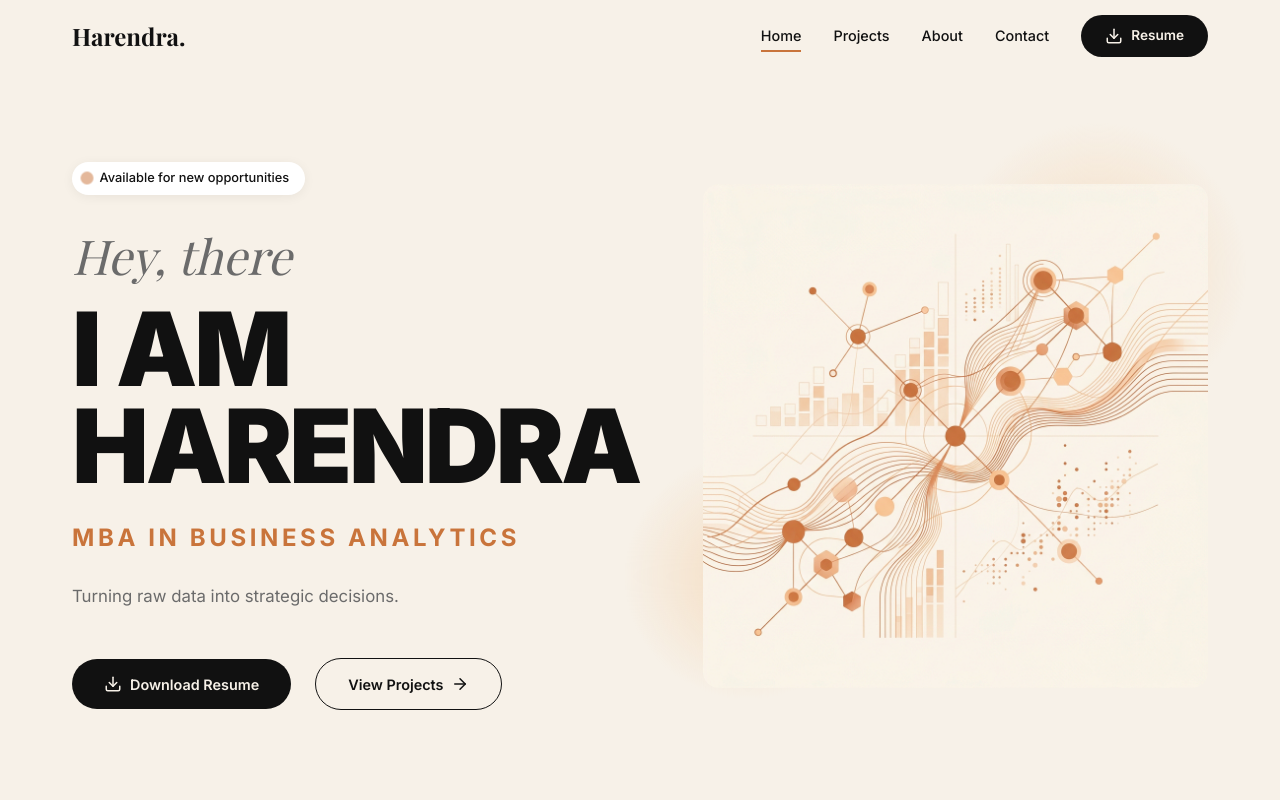
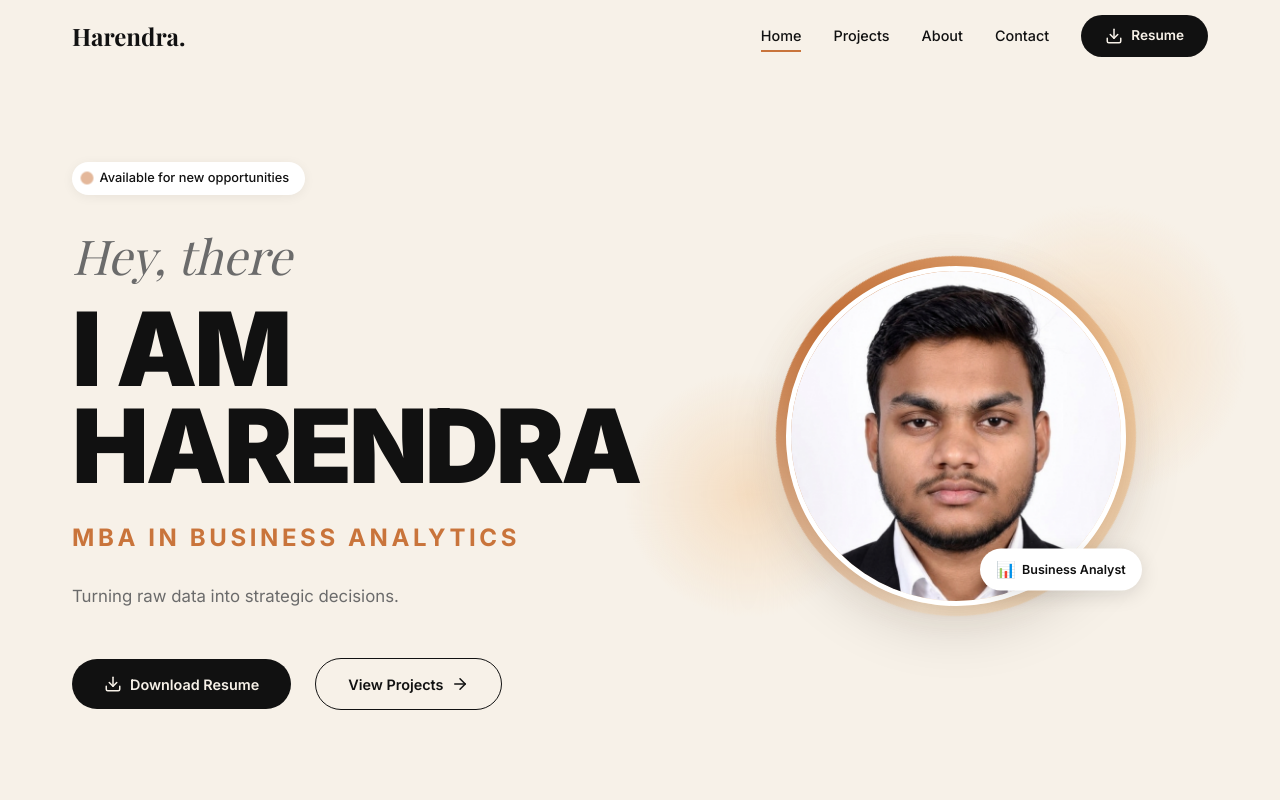
Before and after one commit to preharendra/harendra_portfolio, a plain HTML site: page index.html in a window 1280 px wide. Shown: the top 800 px of the page. Drawn offline with nearby package versions, Linux system fonts and the light colour scheme; a web font is replaced by a local one.

Commit message:
feat: add profile photo to hero section with premium circular frame styling

```diff
--- a/index.html
+++ b/index.html
@@ -34,7 +34,7 @@
         <a href="#projects" class="nav__link" data-section="projects">Projects</a>
         <a href="#about" class="nav__link" data-section="about">About</a>
         <a href="#contact" class="nav__link" data-section="contact">Contact</a>
-        <a href="Harendra_Update_Resume.pdf" target="_blank" class="nav__cta" id="nav-resume-btn">
+        <a href="Harendra_Update_Resume.docx" download class="nav__cta" id="nav-resume-btn">
           <svg class="btn--icon" viewBox="0 0 24 24" fill="none" stroke="currentColor" stroke-width="2"
             stroke-linecap="round" stroke-linejoin="round">
             <path d="M21 15v4a2 2 0 0 1-2 2H5a2 2 0 0 1-2-2v-4" />
@@ -73,7 +73,7 @@
         </p>
 
         <div class="hero__ctas reveal reveal-delay-4">
-          <a href="Harendra_Update_Resume.pdf" target="_blank" class="btn btn--primary" id="hero-resume-btn">
+          <a href="Harendra_Update_Resume.docx" download class="btn btn--primary" id="hero-resume-btn">
             <svg class="btn--icon" viewBox="0 0 24 24" fill="none" stroke="currentColor" stroke-width="2"
               stroke-linecap="round" stroke-linejoin="round">
               <path d="M21 15v4a2 2 0 0 1-2 2H5a2 2 0 0 1-2-2v-4" />
@@ -96,8 +96,20 @@
       <div class="hero__image reveal reveal-delay-2">
         <div class="hero__float hero__float--1"></div>
         <div class="hero__float hero__float--2"></div>
-        <img src="assets/hero-graphic.png"
-          alt="Abstract data visualization graphic representing analytics and business intelligence" loading="eager">
+        <div class="hero__photo-wrapper">
+          <div class="hero__photo-ring"></div>
+          <div class="hero__photo-glow"></div>
+          <img
+            src="assets/profile-photo.png"
+            alt="Harendra — MBA Business Analytics professional"
+            class="hero__photo"
+            loading="eager"
+          >
+          <div class="hero__photo-badge">
+            <span class="hero__photo-badge-icon">📊</span>
+            <span>Business Analyst</span>
+          </div>
+        </div>
       </div>
     </div>
   </section>
--- a/styles.css
+++ b/styles.css
@@ -398,15 +398,95 @@ section {
   align-items: center;
 }
 
-.hero__image img {
-  width: 100%;
-  max-width: 520px;
-  border-radius: 16px;
-  transition: transform var(--transition-slow);
-}
-
-.hero__image:hover img {
-  transform: scale(1.02);
+/* ── Profile Photo Wrapper ── */
+.hero__photo-wrapper {
+  position: relative;
+  display: flex;
+  justify-content: center;
+  align-items: center;
+  z-index: 2;
+}
+
+.hero__photo {
+  width: 340px;
+  height: 340px;
+  object-fit: cover;
+  object-position: top center;
+  border-radius: 50%;
+  border: 5px solid var(--surface);
+  box-shadow: 0 20px 60px rgba(17,17,17,0.14), 0 4px 16px rgba(201,116,59,0.12);
+  transition: transform var(--transition-slow), box-shadow var(--transition-slow);
+  position: relative;
+  z-index: 2;
+}
+
+.hero__photo-wrapper:hover .hero__photo {
+  transform: scale(1.03);
+  box-shadow: 0 28px 72px rgba(17,17,17,0.18), 0 6px 24px rgba(201,116,59,0.2);
+}
+
+/* Rotating gradient ring */
+.hero__photo-ring {
+  position: absolute;
+  inset: -10px;
+  border-radius: 50%;
+  background: conic-gradient(
+    from 0deg,
+    var(--terracotta),
+    var(--peach),
+    var(--peach-light),
+    var(--terracotta)
+  );
+  z-index: 1;
+  animation: spinRing 8s linear infinite;
+}
+
+@keyframes spinRing {
+  from { transform: rotate(0deg); }
+  to   { transform: rotate(360deg); }
+}
+
+/* Soft glow behind photo */
+.hero__photo-glow {
+  position: absolute;
+  inset: -30px;
+  border-radius: 50%;
+  background: radial-gradient(circle, rgba(243,201,155,0.45) 0%, transparent 70%);
+  z-index: 0;
+  animation: glowPulse 4s ease-in-out infinite;
+}
+
+@keyframes glowPulse {
+  0%, 100% { opacity: 0.7; transform: scale(1); }
+  50%       { opacity: 1;   transform: scale(1.08); }
+}
+
+/* Floating badge */
+.hero__photo-badge {
+  position: absolute;
+  bottom: 12px;
+  right: -16px;
+  display: inline-flex;
+  align-items: center;
+  gap: 0.4rem;
+  padding: 0.5rem 1rem;
+  background-color: var(--surface);
+  border-radius: 100px;
+  box-shadow: 0 4px 20px rgba(17,17,17,0.12);
+  font-size: 0.78rem;
+  font-weight: 600;
+  color: var(--ink);
+  z-index: 3;
+  animation: floatBadge 4s ease-in-out infinite;
+}
+
+.hero__photo-badge-icon {
+  font-size: 1rem;
+}
+
+@keyframes floatBadge {
+  0%, 100% { transform: translateY(0px); }
+  50%       { transform: translateY(-6px); }
 }
 
 /* Floating decorative elements */
@@ -1531,6 +1611,11 @@ section {
     order: -1;
     max-width: 400px;
     margin: 0 auto;
+  }
+
+  .hero__photo {
+    width: 280px;
+    height: 280px;
   }
 
   .services__grid {
@@ -1649,6 +1734,17 @@ section {
     justify-content: center;
   }
 
+  .hero__photo {
+    width: 220px;
+    height: 220px;
+  }
+
+  .hero__photo-badge {
+    right: -8px;
+    font-size: 0.7rem;
+    padding: 0.4rem 0.8rem;
+  }
+
   .stats__grid {
     flex-direction: column;
   }
```
Also changed, not shown: assets/profile-photo.png (added).
